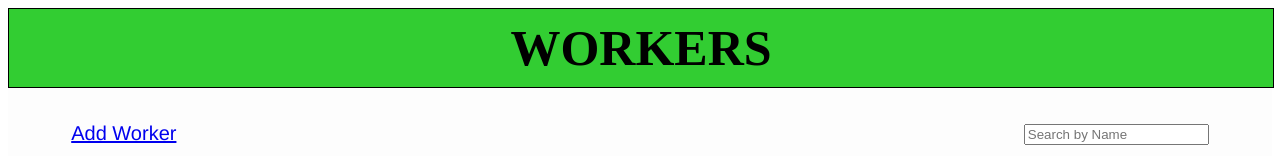
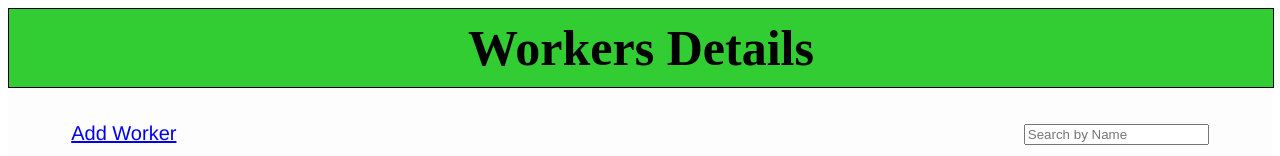
Before and after one commit to Shantanu20000/Angular_java_Project, an Angular app in the folder angular-frontend/: page /workers in a window 1280 px wide. Shown: the top 156 px of the page. Built offline with nearby package versions, Linux system fonts and the light colour scheme; no server answers.

Commit message:
Update app.component.html

```diff
--- a/angular-frontend/src/app/app.component.html
+++ b/angular-frontend/src/app/app.component.html
@@ -1,6 +1,6 @@
 <html>
 <body>
-<h1>WORKERS</h1>
+<h1>Workers Details</h1>
 <router-outlet></router-outlet>
 </body>
 <h1 class="footer">Modified By Shantanu</h1>
```
